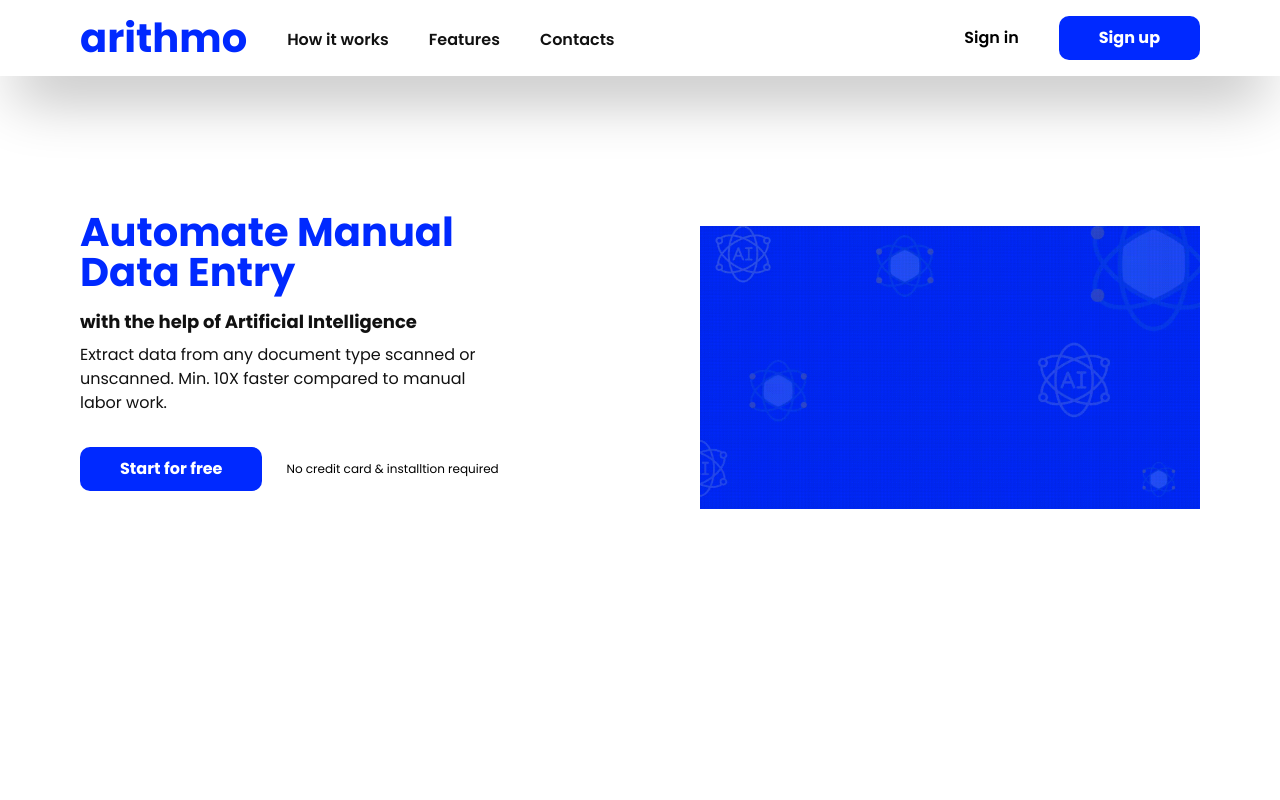
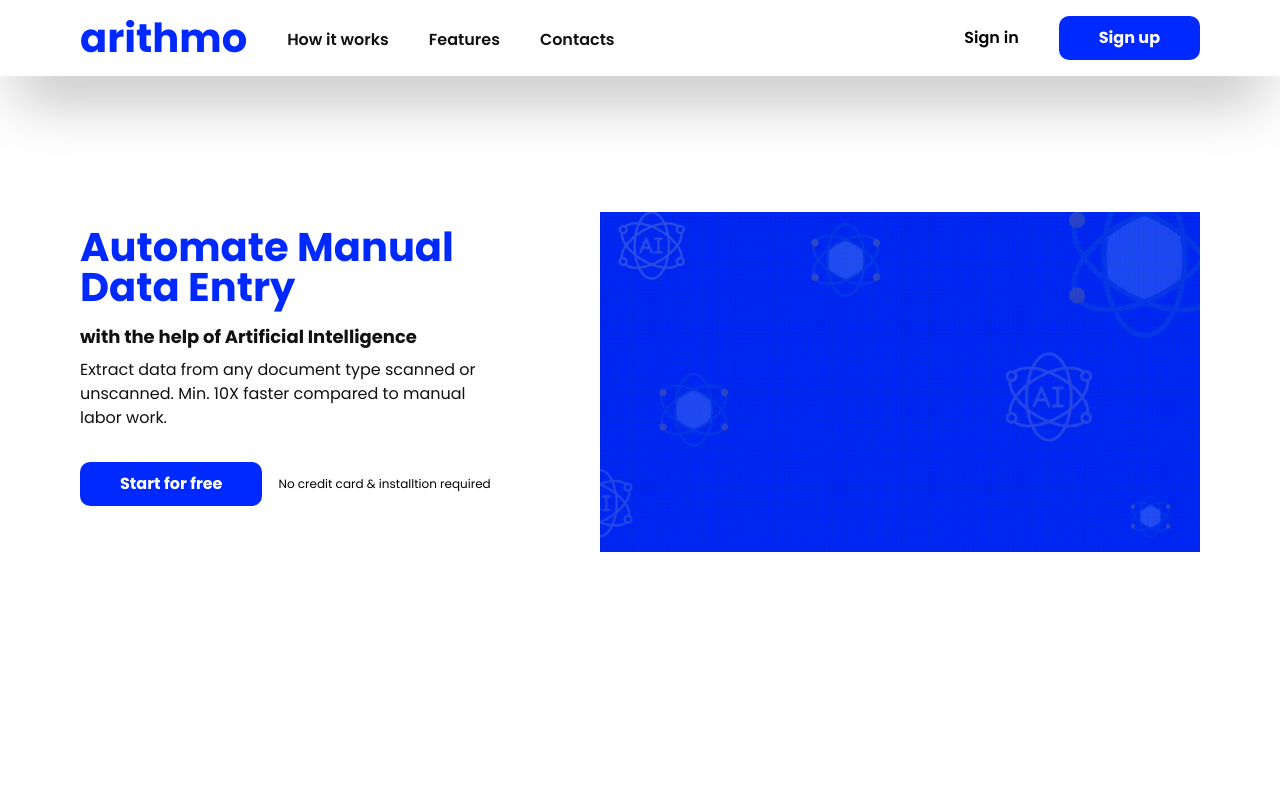
Before and after one commit to zainsadaqat/arithmo, a React (Create React App) app: page / in a window 1280 px wide. Shown: the top 800 px of the page. Built offline with nearby package versions, Linux system fonts and the light colour scheme.

Commit message:
Increase image size and fix left margin of text

```diff
--- a/src/components/Hero.jsx
+++ b/src/components/Hero.jsx
@@ -19,13 +19,13 @@ const Hero = () => {
           </p>
           <div className="flex flex-col justify-center items-center my-[32px] md:flex-row md:justify-start">
             <Button text="Start for free" />
-            <span className="p-2 text-[12px] md:ml-[16px]">
+            <span className="p-2 text-[12px] md:ml-[8px]">
               No credit card & installtion required
             </span>
           </div>
         </div>
         <div className="">
-          <img src={HeroImage} alt="Hero Image" width={500} height={600} />
+          <img src={HeroImage} alt="Hero Image" width={600} height={700} />
         </div>
       </div>
     </section>
```
